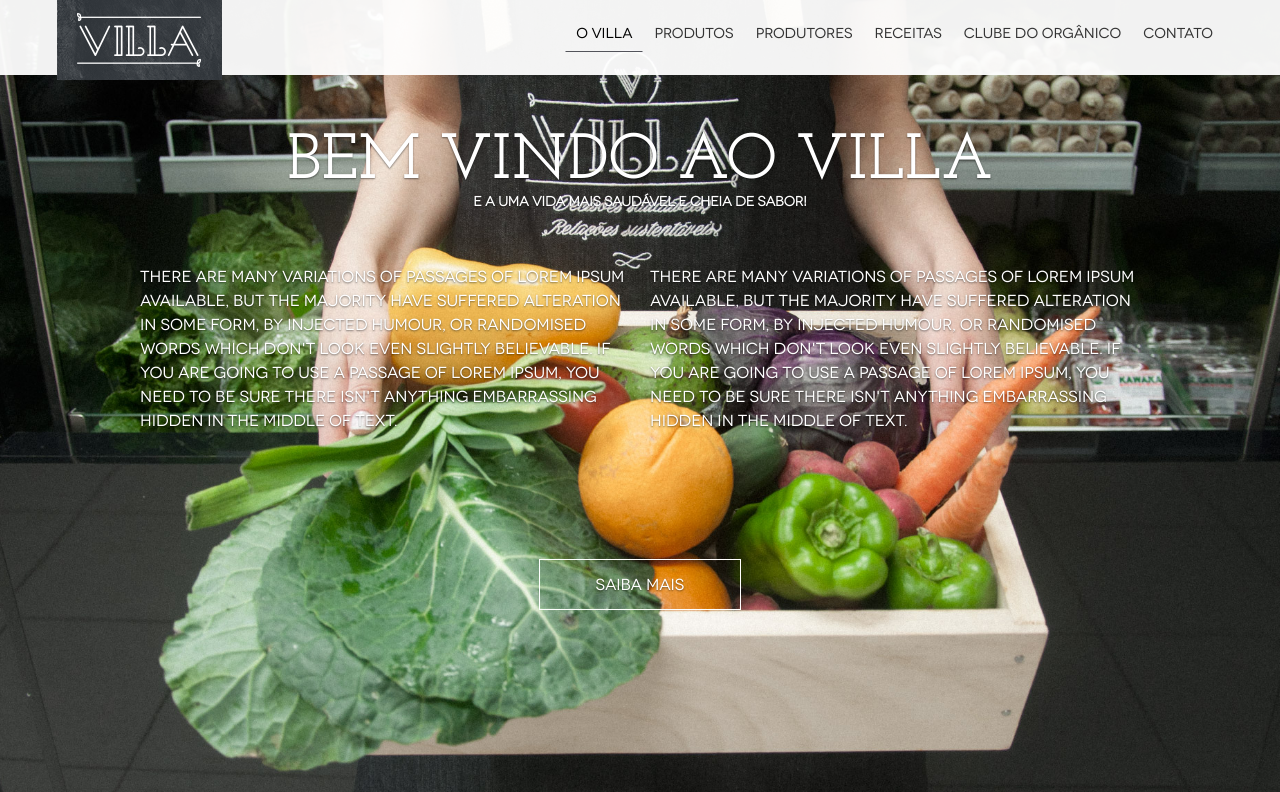
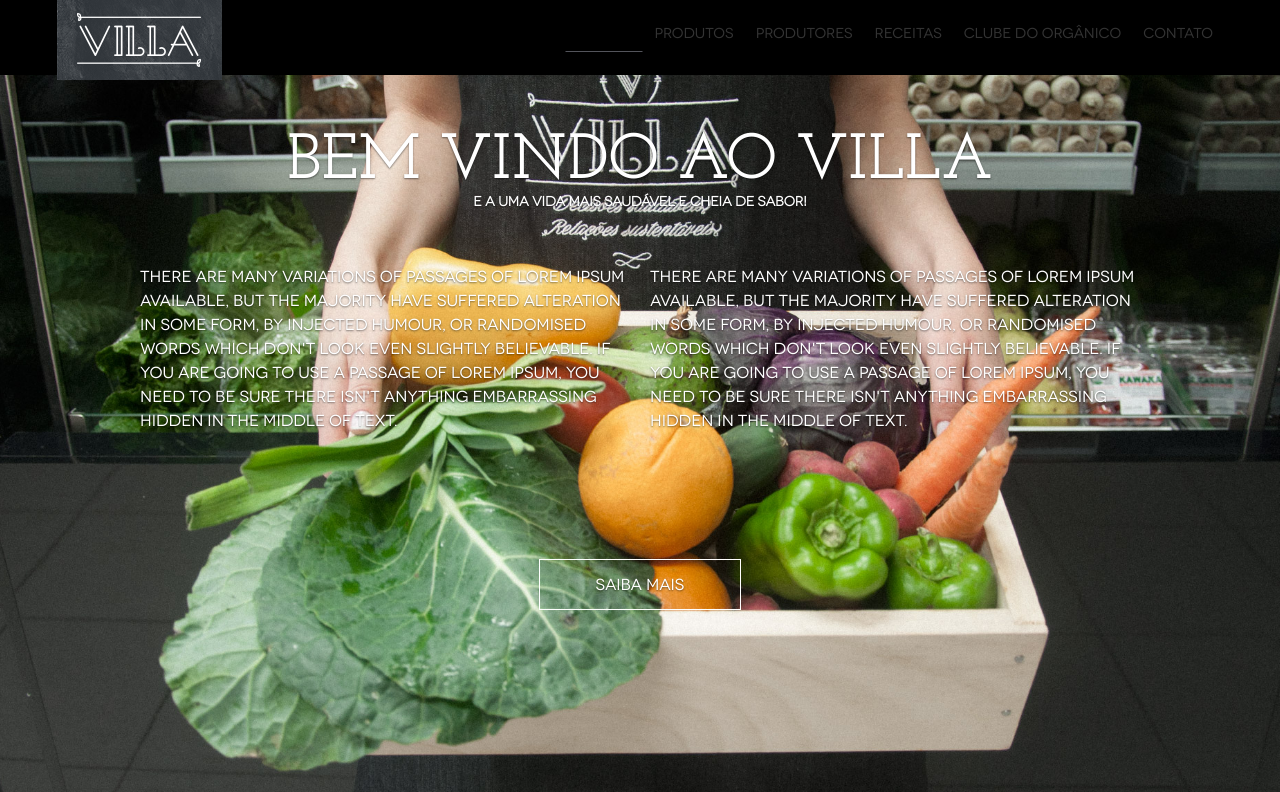
Before and after one commit to guilherme-simoes/Villa, a plain HTML site: page index.html in a window 1280 px wide. Shown: the top 792 px of the page. Drawn offline with nearby package versions, Linux system fonts and the light colour scheme; some packages are replaced by stand-ins of ours; a web font is replaced by a local one.

Commit message:
Teste FTploy

```diff
--- a/css/style.css
+++ b/css/style.css
@@ -113,7 +113,7 @@ RESPONSIVE NAVIGATION
 	top:0px;
 	width:100%;
 	height:auto;
-	background-color: rgba(255,255,255,.95);
+	background-color: #000;
 	z-index:100;
 }
 
```
